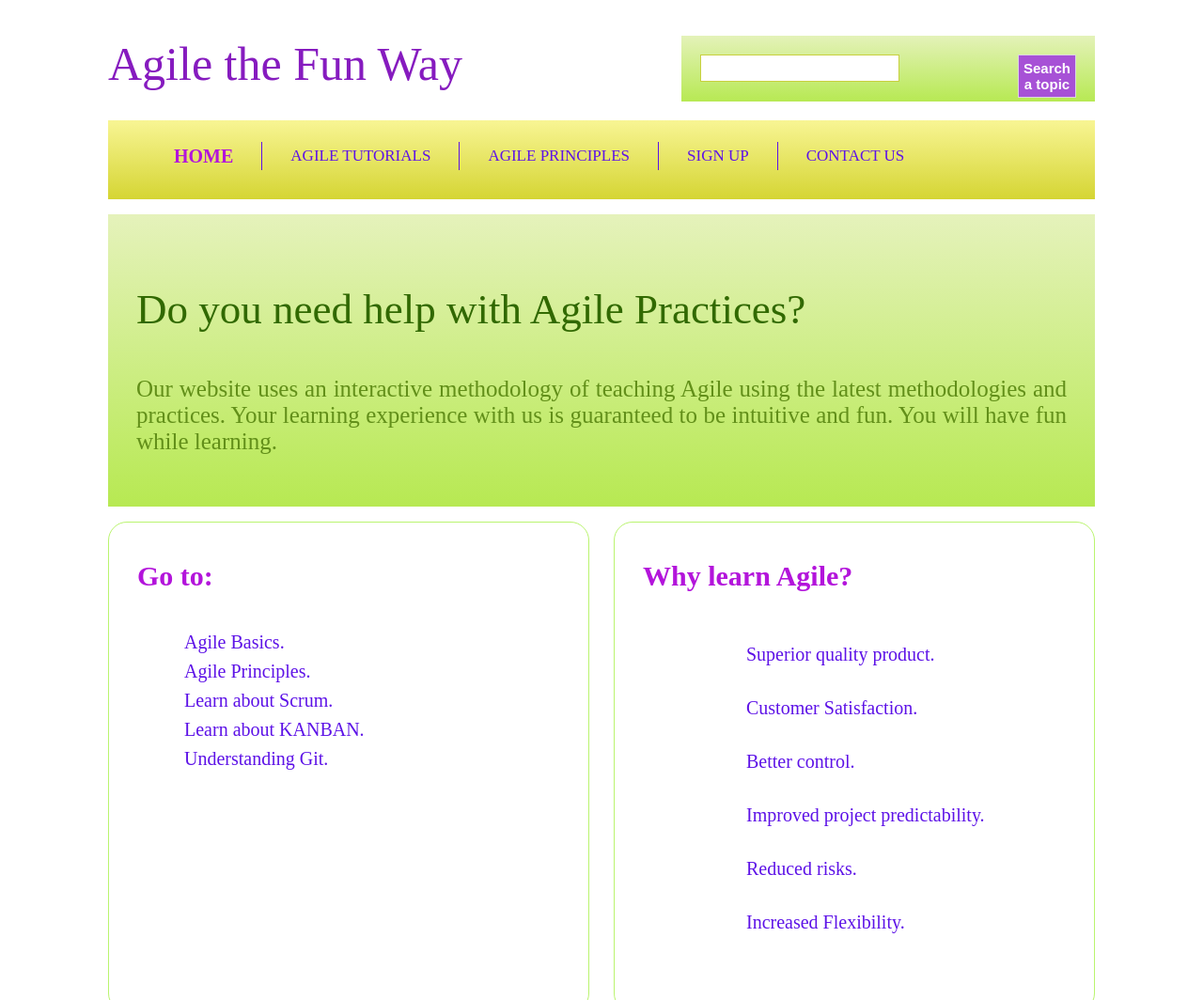
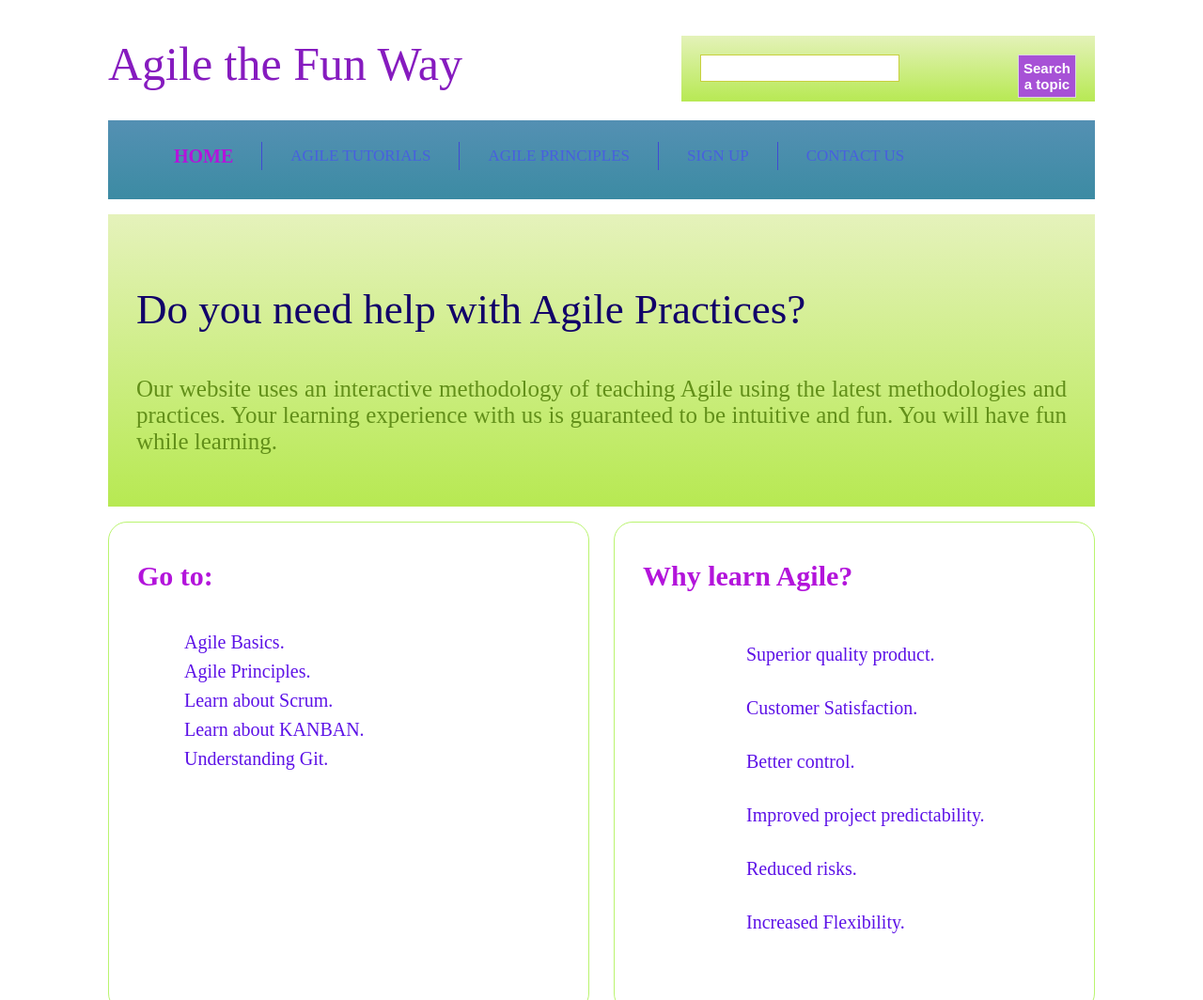
Before and after one commit to SurabhiSatwika/Satwika, a plain HTML site: page index.html in a window 1280 px wide. Shown: the top 1064 px of the page at 94% size. Drawn offline with Linux system fonts and the light colour scheme.

Commit message:
Colours changed

```diff
--- a/styling.css
+++ b/styling.css
@@ -63,10 +63,10 @@ h1 a {
 
 #menu {
     height: 70px;
-    background: linear-gradient(#F8F594, #D5D533);
-    background: -webkit-linear-gradient(#F8F594, #D5D533);
-    background: -o-linear-gradient(#F8F594, #D5D533);
-    background: -moz-linear-gradient(#F8F594, #D5D533);
+    background: linear-gradient(#8fc0e7, #5d94b9);
+    background: -webkit-linear-gradient(#5490b3, #3c8ba3);
+    background: -o-linear-gradient(#7e93f0, #4283a8);
+    background: -moz-linear-gradient(#79b0cf, #328897);
     padding: 7px 0;
 }
 
@@ -78,7 +78,7 @@ ul {
     float: left;
     padding: 0 30px;
     height: 30px;
-    border-right: 1px solid #5d12e7;
+    border-right: 1px solid #4049d4;
 }
 
 #menu ul li:last-child {
@@ -89,7 +89,7 @@ ul {
     text-decoration: none;
     text-transform: uppercase;
     font-size: 17px;
-    color: #5d12e7;
+    color: #485fdf;
     line-height: 30px;
     -webkit-transition: font-size 0.3s ease;
     -moz-transition: font-size 0.3s ease;
@@ -116,7 +116,7 @@ ul {
 
 #introduction h3 {
     font-size: 45px;
-    color: #316901;
+    color: #110169;
     font-weight: normal;
 }
 
```
